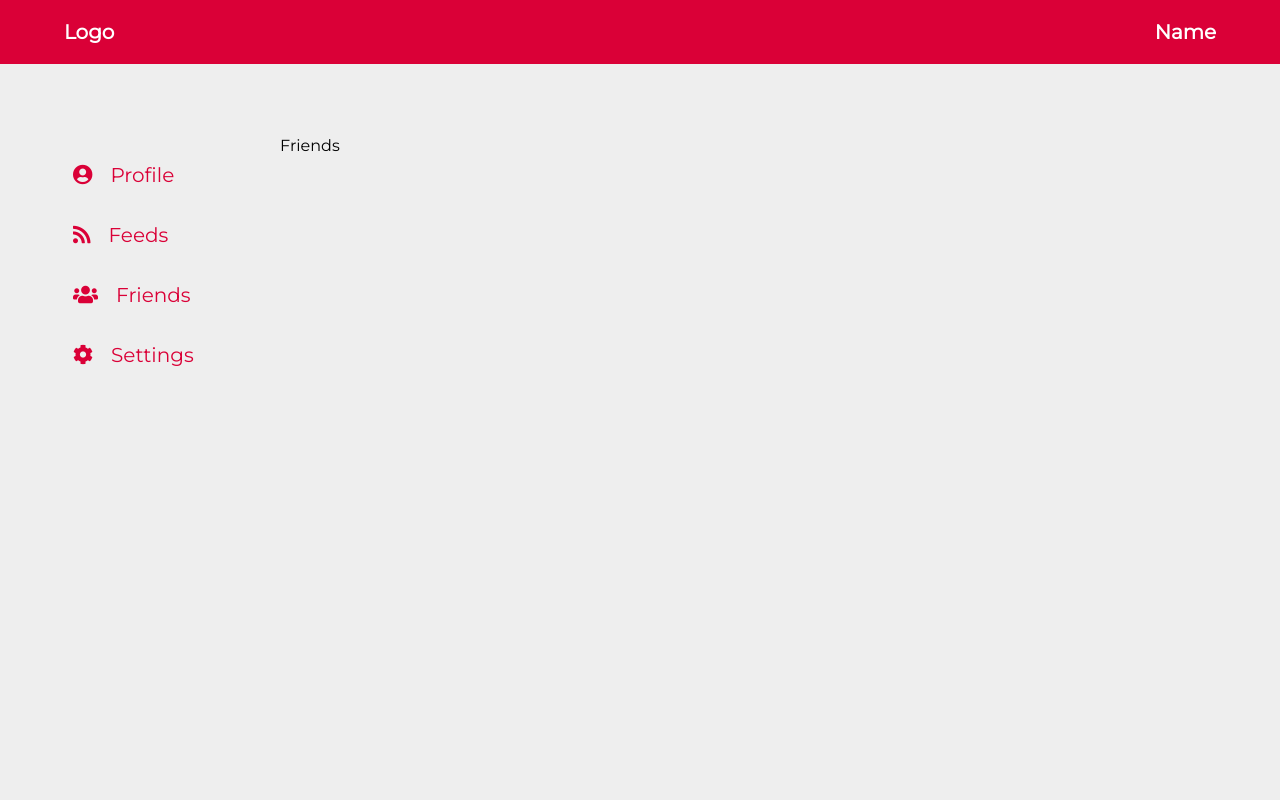
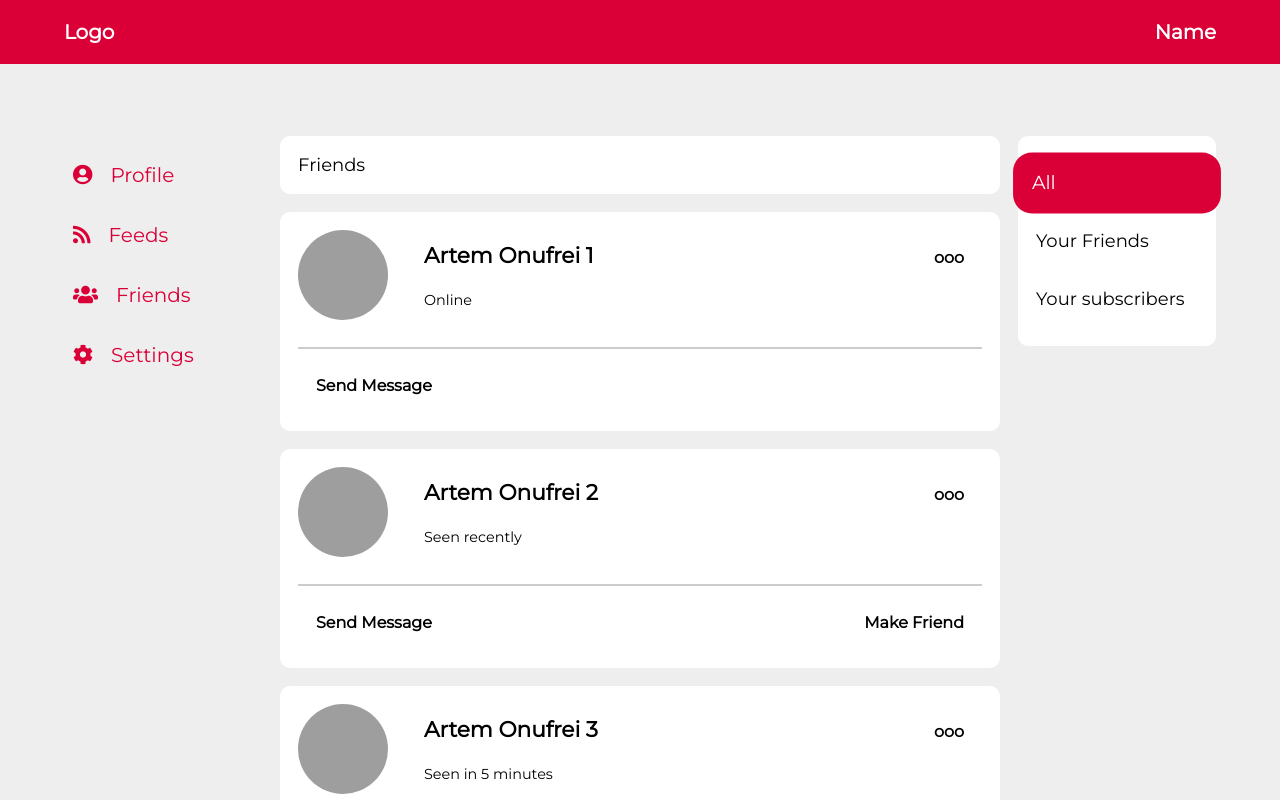
Before and after one commit to aonufrei/crispy-pancake, a React (Create React App) app: page /friends in a window 1280 px wide. Shown: the top 800 px of the page. Built offline with nearby package versions, Linux system fonts and the light colour scheme; grey boxes are pictures that could not be loaded.

Commit message:
Added Friends page

```diff
--- a/src/App.js
+++ b/src/App.js
@@ -2,6 +2,7 @@ import logo from "./logo.svg";
 import Profile from "./components/profile/Profile";
 import Feeds from "./components/feeds/Feeds";
 import Header from "./components/header/Header";
+import Friends from "./components/friends/Friends";
 import NavigationPanel from "./components/navigation/NavigationPanel";
 import styled from "styled-components";
 import { BaseLayout, LeftLayout } from "./components/shared/Styles";
@@ -36,6 +37,7 @@ const directions = [
         iconClass: `fas fa-user-circle`,
         path: "/profile",
         click: () => {
+            window.scrollTo(0, 0);
             console.log("Profile clicked");
         },
     },
@@ -43,7 +45,9 @@ const directions = [
         name: `Feeds`,
         iconClass: `fas fa-rss`,
         path: "/feeds",
+
         click: () => {
+            window.scrollTo(0, 0);
             console.log("Feeds clicked");
         },
     },
@@ -52,6 +56,7 @@ const directions = [
         iconClass: `fas fa-users`,
         path: "/friends",
         click: () => {
+            window.scrollTo(0, 0);
             console.log("Friends clicked");
         },
     },
@@ -60,6 +65,7 @@ const directions = [
         iconClass: `fas fa-cog`,
         path: "/settings",
         click: () => {
+            window.scrollTo(0, 0);
             console.log("Settings clicked");
         },
     },
@@ -116,7 +122,7 @@ function App() {
                                 <Feeds theme={theme} feedsList={[]} />
                             </Route>
                             <Route path="/friends">
-                                <div>Friends</div>
+                               <Friends theme={theme} />
                             </Route>
                             <Route path="/settings">
                                 <div>Settings</div>
--- a/src/components/feeds/Feeds.jsx
+++ b/src/components/feeds/Feeds.jsx
@@ -8,7 +8,7 @@ import { BaseLayout, RightPanel, Paper, Text } from "../shared/Styles";
 import SectionHeader from "../shared/SectionHeader";
 import { unit } from "../shared/constants";
 import Post from "../post/Post";
-import SelectionList from "./selection-list/SelectionList";
+import SelectionList from "../selection-list/SelectionList";
 
 const FeedsLayout = styled.div`
     width: 100%;
--- /dev/null
+++ b/src/components/friends/Friends.jsx
@@ -0,0 +1,79 @@
+import React from "react";
+import styled from "styled-components";
+
+import { nanoid } from "nanoid";
+
+import { BaseLayout, RightPanel, Paper, Text } from "../shared/Styles";
+import SectionHeader from "../shared/SectionHeader";
+import { unit } from "../shared/constants";
+import SelectionList from "../selection-list/SelectionList";
+import PersonPanel from "../person-panel/PersonPanel";
+
+const FriendsLayout = styled.div``;
+
+const Friends = ({ theme }) => {
+    const [personList, setPersonList] = React.useState([
+        {
+            name: "Artem Onufrei 1",
+            status: "Online",
+            image: "https://content.fortune.com/wp-content/uploads/2018/07/gettyimages-961697338.jpg",
+            isFriend: true,
+        },
+        {
+            name: "Artem Onufrei 2",
+            status: "Seen recently",
+            image: "https://content.fortune.com/wp-content/uploads/2018/07/gettyimages-961697338.jpg",
+        },
+        {
+            name: "Artem Onufrei 3",
+            status: "Seen in 5 minutes",
+            image: "https://content.fortune.com/wp-content/uploads/2018/07/gettyimages-961697338.jpg",
+            isFriend: true,
+        },
+        {
+            name: "Artem Onufrei 4",
+            status: "Seen 10 days ago",
+            image: "https://content.fortune.com/wp-content/uploads/2018/07/gettyimages-961697338.jpg",
+        },
+    ]);
+
+    const generatePeople = (list) =>
+        list.map((it) => <PersonPanel theme={theme} person={it} />);
+
+    return (
+        <BaseLayout left={52} right={11}>
+            <FriendsLayout>
+                <SectionHeader
+                    title="Friends"
+                    margin={`0px 0px ${unit}px 0px`}
+                />
+
+                {generatePeople(personList)}
+            </FriendsLayout>
+            <RightPanel>
+                <SelectionList
+                    theme={theme}
+                    optionList={[
+                        {
+                            title: "All",
+                            onClick: (index) =>
+                                console.log(`${index} clicked; Friends`),
+                        },
+                        {
+                            title: "Your Friends",
+                            onClick: (index) =>
+                                console.log(`${index} clicked; Friends`),
+                        },
+                        {
+                            title: "Your subscribers",
+                            onClick: (index) =>
+                                console.log(`${index} clicked; Subscribers`),
+                        },
+                    ]}
+                />
+            </RightPanel>
+        </BaseLayout>
+    );
+};
+
+export default Friends;
--- /dev/null
+++ b/src/components/person-panel/PersonPanel.jsx
@@ -0,0 +1,129 @@
+import React from "react";
+
+import styled from "styled-components";
+
+import { Paper, Divider, Text } from "../shared/Styles";
+import { unit } from "../shared/constants";
+
+const PersonPanelLayout = styled(Paper)`
+    display: flex;
+    flex-direction: column;
+    justify-content: space-between;
+    align-items: start;
+    margin-bottom: ${unit}px;
+`;
+
+const UpperPanel = styled.div`
+    width: 100%;
+    display: flex;
+    justify-content: space-between;
+    margin-bottom: ${unit}px;
+`;
+
+const PersonInfo = styled.div`
+    display: flex;
+    justify-content: start;
+`;
+
+const PersonImage = styled.div`
+    border-radius: 999px;
+    width: ${unit * 5}px;
+    height: ${unit * 5}px;
+    background-color: #ccc;
+    ${props => props.src && `background-image: url(${props.src});`}
+    background-position: center;
+    background-repeat: no-repeat;
+    background-size: cover;
+    margin-right: ${unit * 2}px;
+`;
+
+const PersonDetails = styled.div`
+    display: flex;
+    flex-direction: column;
+    justify-content: space-around;
+    align-items: start;
+`;
+
+const PersonName = styled(Text)`
+    font-weight: bold;
+`;
+
+const PersonStatus = styled(Text)``;
+
+const ActionPanel = styled.div`
+    width: 100%;
+    display: flex;
+    justify-content: space-between;
+    align-items: center;
+`;
+
+const Button = styled.div`
+    border: none;
+    background-color: transparent;
+    padding: ${unit}px;
+    font-weight: bold;
+    transition: 0.3s all;
+`;
+
+const SendMessageBtn = styled(Button)`
+    margin-right: auto;
+    &:hover {
+        border-radius: ${unit/2}px;
+        background-color: ${(props) => props.hoverColor};
+        color: white;
+    }
+`;
+
+const MarkAsFriendBtn = styled(Button)`
+    &:hover {
+        border-radius: ${unit/2}px;
+        background-color: ${(props) => props.hoverColor};
+        color: white;
+    }
+`;
+
+const OptionMessageBtn = styled(Button)`
+    display: inline-block;
+    height: ${unit}px;
+    padding: ${unit}px;
+    border-radius: ${unit / 2}px;
+
+    &:hover {
+        background-color: #ccc;
+    }
+`;
+
+const PersonPanel = ({ theme, person }) => {
+    return (
+        <PersonPanelLayout>
+            <UpperPanel>
+                <PersonInfo>
+                    <PersonImage src={person.image} />
+                    <PersonDetails>
+                        <PersonName size={`${unit * 1.2}px`}>
+                            {person.name}
+                        </PersonName>
+                        <PersonStatus size={`${unit * 0.8}px`}>
+                            {person.status}
+                        </PersonStatus>
+                    </PersonDetails>
+                </PersonInfo>
+                <OptionMessageBtn>ooo</OptionMessageBtn>
+            </UpperPanel>
+            <Divider marginFactor={0.5} />
+            <ActionPanel>
+                <SendMessageBtn hoverColor={theme.primaryColor}>
+                    Send Message
+                </SendMessageBtn>
+
+                {!person.isFriend && (
+                    <MarkAsFriendBtn hoverColor={theme.primaryColor}>
+                        Make Friend
+                    </MarkAsFriendBtn>
+                )}
+            </ActionPanel>
+        </PersonPanelLayout>
+    );
+};
+
+export default PersonPanel;
```
